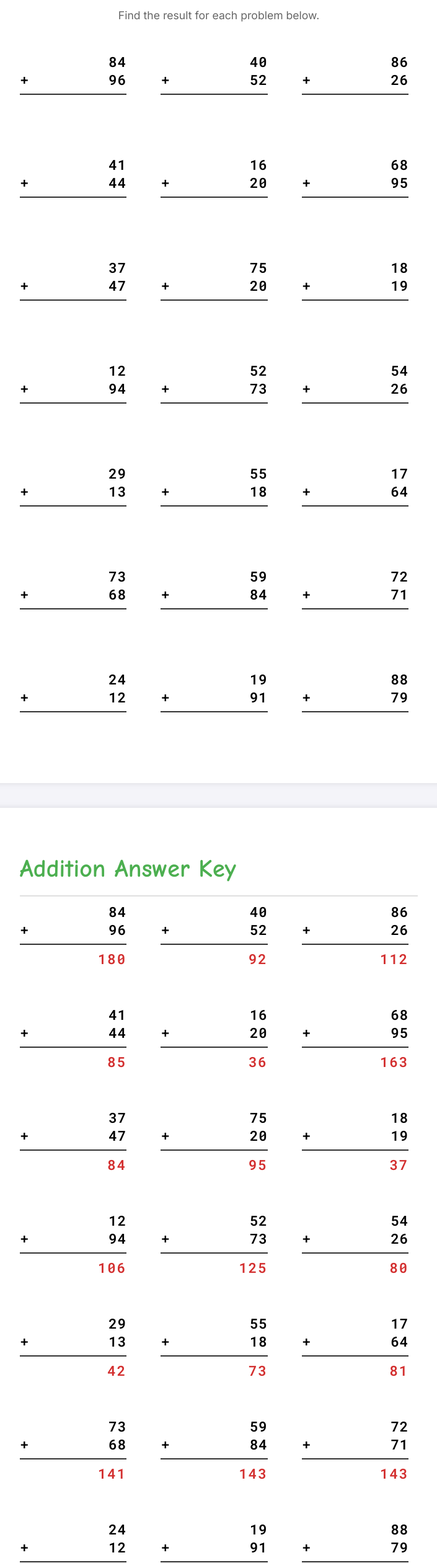
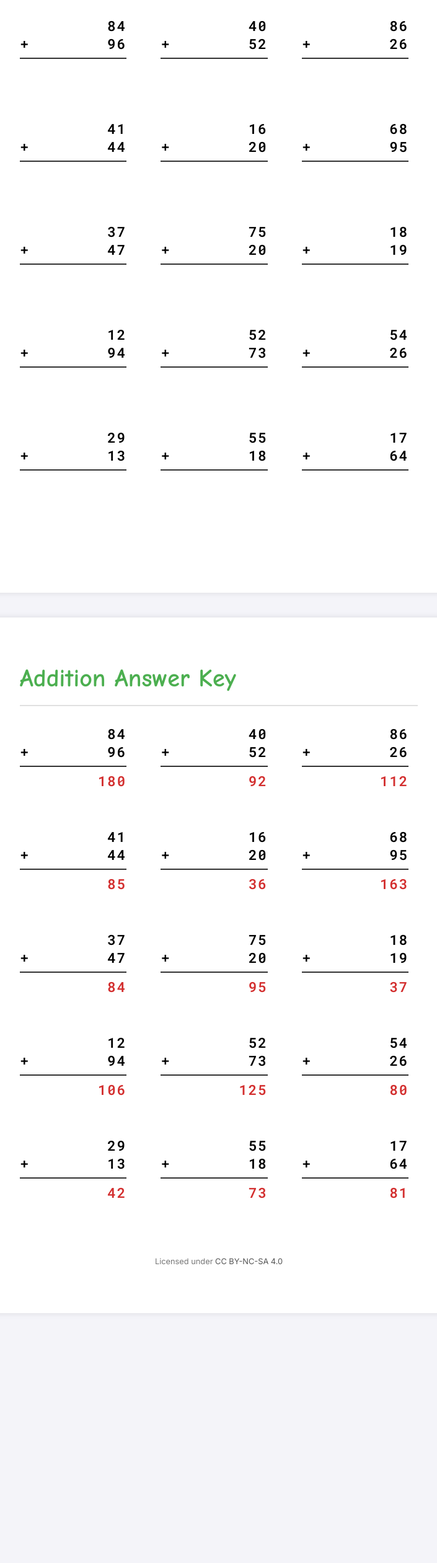
Before and after one commit to christian-bick/imagine-content, a website: page src/worksheets/operations-vertical.html in a window 1280 px wide. Shown: the part 187-2708 px from the top of the page at 62% size, without its empty margins (287-992 px from the left). After the commit the page ends 2345 px from the top, so only its background shows below. Drawn offline with Linux system fonts and the light colour scheme.

Commit message:
Update with licence

```diff
--- a/src/worksheets/operations-vertical.html
+++ b/src/worksheets/operations-vertical.html
@@ -30,6 +30,12 @@
             box-shadow: 0 0 10px rgba(0,0,0,0.1);
             box-sizing: border-box;
             position: relative;
+            display: flex;
+            flex-direction: column;
+        }
+
+        .content-wrapper {
+            flex-grow: 1;
         }
 
         /* Page break for printing */
@@ -44,7 +50,7 @@
             align-items: flex-start;
             border-bottom: 2px solid #e0e0e0;
             padding-bottom: 20px;
-            margin-bottom: 10px;
+            margin-bottom: 30px;
         }
 
         .header h1 {
@@ -73,14 +79,6 @@
             margin-left: 8px;
         }
 
-        /* Instructions */
-        .instructions {
-            font-size: 1.1rem;
-            color: #666;
-            margin-bottom: 50px;
-            text-align: center;
-        }
-
         /* Problems Grid */
         .problems-grid {
             display: grid;
@@ -99,11 +97,10 @@
         .problem .number {
             display: block;
             font-family: 'Roboto Mono', monospace;
-            letter-spacing: 1px;
+            letter-spacing: 2px;
             position: relative; /* Context for the operator */
         }
 
-        /* This is the new operator style */
         .problem .operator {
             position: absolute;
             left: 0;
@@ -118,33 +115,29 @@
             position: relative;
         }
 
-        /* Horizontal Style for Division */
-        .problem.horizontal {
-            text-align: left;
-            display: flex;
-            align-items: center;
-            font-size: 1.4rem;
-            font-family: 'Roboto Mono', monospace;
-            padding-left: 10px;
+        .problem .answer-box {
+            height: 30px; /* Space for writing the answer */
         }
 
-        .problem.horizontal .expression {
-            letter-spacing: 2px;
+        /* Footer Styles */
+        .footer {
+            width: 100%;
+            text-align: center;
+            padding-top: 20px;
+            margin-top: auto;
+            font-size: 0.8rem;
+            color: #777;
         }
-
-        .problem.horizontal .answer-box {
-            border-bottom: 2px solid #333;
+        .footer a {
+            color: #555;
+            text-decoration: none;
+        }
+        .footer a:hover {
+            text-decoration: underline;
+        }
+        .footer img {
+            vertical-align: middle;
             margin-left: 10px;
-            min-width: 100px;
-            flex-grow: 1;
-        }
-
-        .problem.horizontal .line {
-            display: none;
-        }
-
-        .problem .answer-box {
-            height: 30px; /* Space for writing the answer */
         }
 
         /* Answer Key Specific Styles */
@@ -162,6 +155,7 @@
         @media print {
             body { background: none; }
             .page { margin: 0; box-shadow: none; border: none; }
+            .no-print { display: none; }
         }
     </style>
 </head>
@@ -169,23 +163,24 @@
 
 <!-- Worksheet Page -->
 <div class="page" id="worksheet">
+    <div class="content-wrapper">
         <header class="header">
             <h1 id="worksheet-title">Math Practice</h1>
             <div class="info-fields">
-            <div>Name: <span></span></div>
-            <div>Date: <span></span></div>
+                <div>Name <span></span></div>
+                <div>Date <span></span></div>
             </div>
         </header>
-
-    <p class="instructions" id="worksheet-instructions">Solve the problems below.</p>
 
         <div class="problems-grid" id="problems-container">
             <!-- Problems will be injected here by JavaScript -->
         </div>
     </div>
+</div>
 
 <!-- Answer Key Page -->
 <div class="page answer-key" id="answer-sheet">
+    <div class="content-wrapper">
         <header class="header">
             <h1 id="answer-key-title">Answer Key</h1>
         </header>
@@ -194,6 +189,14 @@
             <!-- Answers will be injected here by JavaScript -->
         </div>
     </div>
+    <footer class="footer">
+        Licensed under <a href="https://creativecommons.org/licenses/by-nc-sa/4.0/">CC BY-NC-SA 4.0</a>
+    </footer>
+</div>
+
+<footer class="footer no-print">
+    <!-- This footer is only for the web view, not the printed pages -->
+</footer>
 
 <script>
     document.addEventListener('DOMContentLoaded', function() {
@@ -201,7 +204,7 @@
         const urlParams = new URLSearchParams(window.location.search);
         const operator = urlParams.get('operator') || 'add'; // 'add', 'subtract', 'multiply', 'divide'
         const maxDigits = Math.min(parseInt(urlParams.get('digits'), 10) || 2, 6); // Limit to 6 digits
-        const problemCount = 21;
+        const problemCount = 15;
 
         const operatorSymbols = {
             add: '+',
@@ -221,7 +224,6 @@
         const answersContainer = document.getElementById('answers-container');
         document.getElementById('worksheet-title').textContent = `${operatorName[operator]} Practice`;
         document.getElementById('answer-key-title').textContent = `${operatorName[operator]} Answer Key`;
-        document.getElementById('worksheet-instructions').textContent = `Find the result for each problem below.`;
 
         // --- PROBLEM GENERATION ---
         function generateProblem(op, digits) {
@@ -282,7 +284,6 @@
             const symbol = operatorSymbols[operator];
             let problemHTML, answerHTML;
 
-            // Vertical layout for others - UPDATED STRUCTURE
             problemHTML = `
                     <div class="problem">
                         <span class="number">${p.num1}</span>
```
Lines whose indentation alone changed are shown as unchanged.
